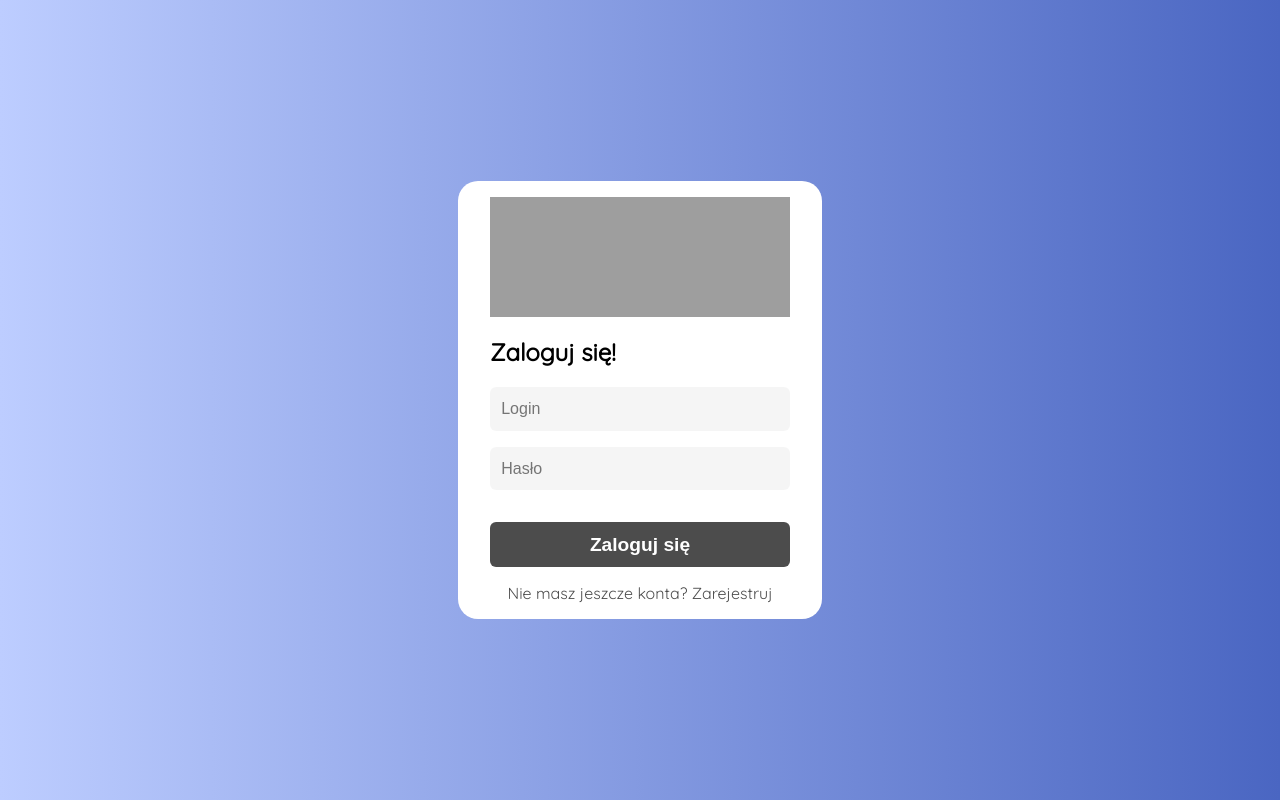
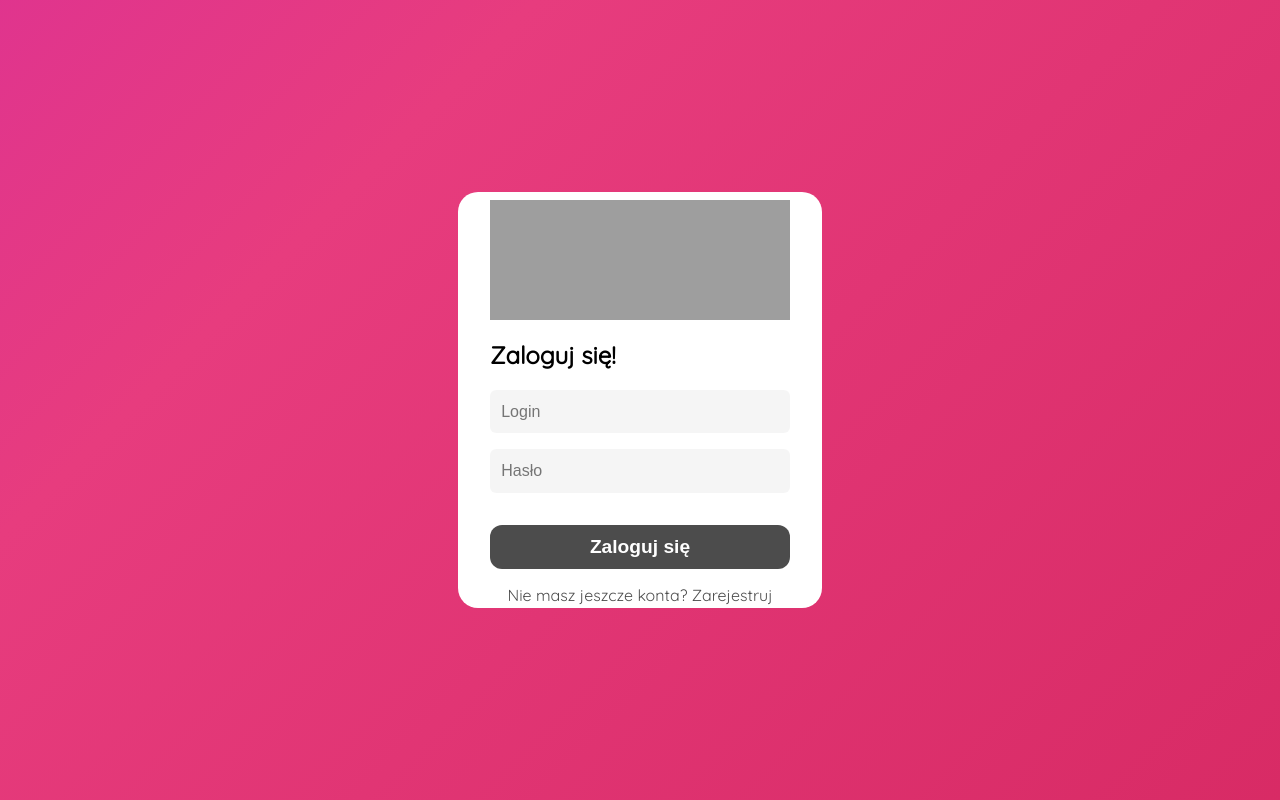
Before and after one commit to konrad-dobosz/StudentLife, a PHP site: page /login.php in a window 1280 px wide. Run offline with PHP 8.4, Linux system fonts and the light colour scheme; grey boxes are pictures that could not be loaded.

Commit message:
Update login.css
Changed background to dynamic and centered login

```diff
--- a/css/login.css
+++ b/css/login.css
@@ -3,9 +3,11 @@
 body {
     margin: 0;
     padding: 0;
-    background: #4AC29A;
-    background: -webkit-linear-gradient(to right, #bdcdff, #4a66c2);
-    background: linear-gradient(to right, #bdcdff, #4a66c2);
+    background: linear-gradient(-45deg, #cc1d51, #e73c7e, #c215cf, #23d5ab);
+	background-size: 400% 400%;
+	animation: gradient 15s ease infinite;
+	height: 100vh;
+
     font-family: 'Quicksand', sans-serif;
 }
 
@@ -47,7 +49,7 @@ form button {
     margin-top: 1rem;
     padding: 0.7rem 0.7rem;
     border: none;
-    border-radius: 6px;
+    border-radius: 12px;
     color: #fff;
     background-color: rgba(0, 0, 0, 0.7);
     font-weight: bold;
@@ -65,13 +67,14 @@ form a {
     text-decoration: none;
     align-self: center;
     margin-top: 1rem;
+    margin-bottom: 35%;
 }
 
 @media (min-width: 768px) {
     form {
-        height: auto;
+        height: 50%;
         width: 300px;
-        padding: 1rem 2rem;
+        padding: 0.5rem 2rem;
         border-radius: 20px;
     }
 
@@ -86,3 +89,15 @@ form a {
         font-size: 1rem;
     }
 }
+
+@keyframes gradient {
+	0% {
+		background-position: 0% 50%;
+	}
+	50% {
+		background-position: 100% 50%;
+	}
+	100% {
+		background-position: 0% 50%;
+	}
+}
```
